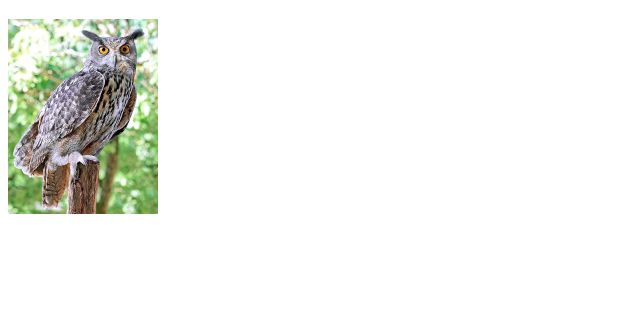
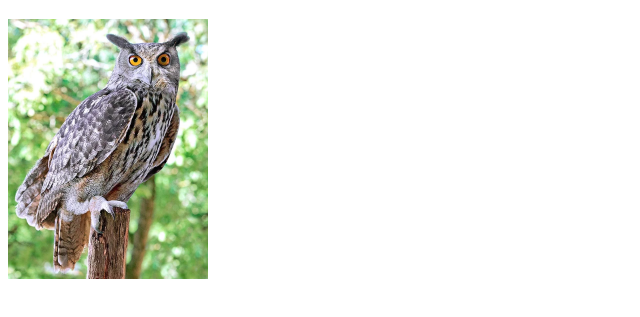
Before and after one commit to SandikDev/bubobubo-strona, a plain HTML site: page index.html in a window 1280 px wide. Shown: the part 61-378 px from the top of the page, without its empty margins (0-640 px from the left). Drawn offline with Linux system fonts and the light colour scheme.

Commit message:
Update index.html

```diff
--- a/index.html
+++ b/index.html
@@ -7,6 +7,6 @@
 </head>
 <body>
     <h1>nioeoficjalna strona bubo bubo</h1>
-    <img src="obrazki/bubo_bubo.webp" alt="oto bubo bubo" width="150">
+    <img src="obrazki/bubo_bubo.webp" alt="oto bubo bubo" width="200">
 </body>
 </html>
```
